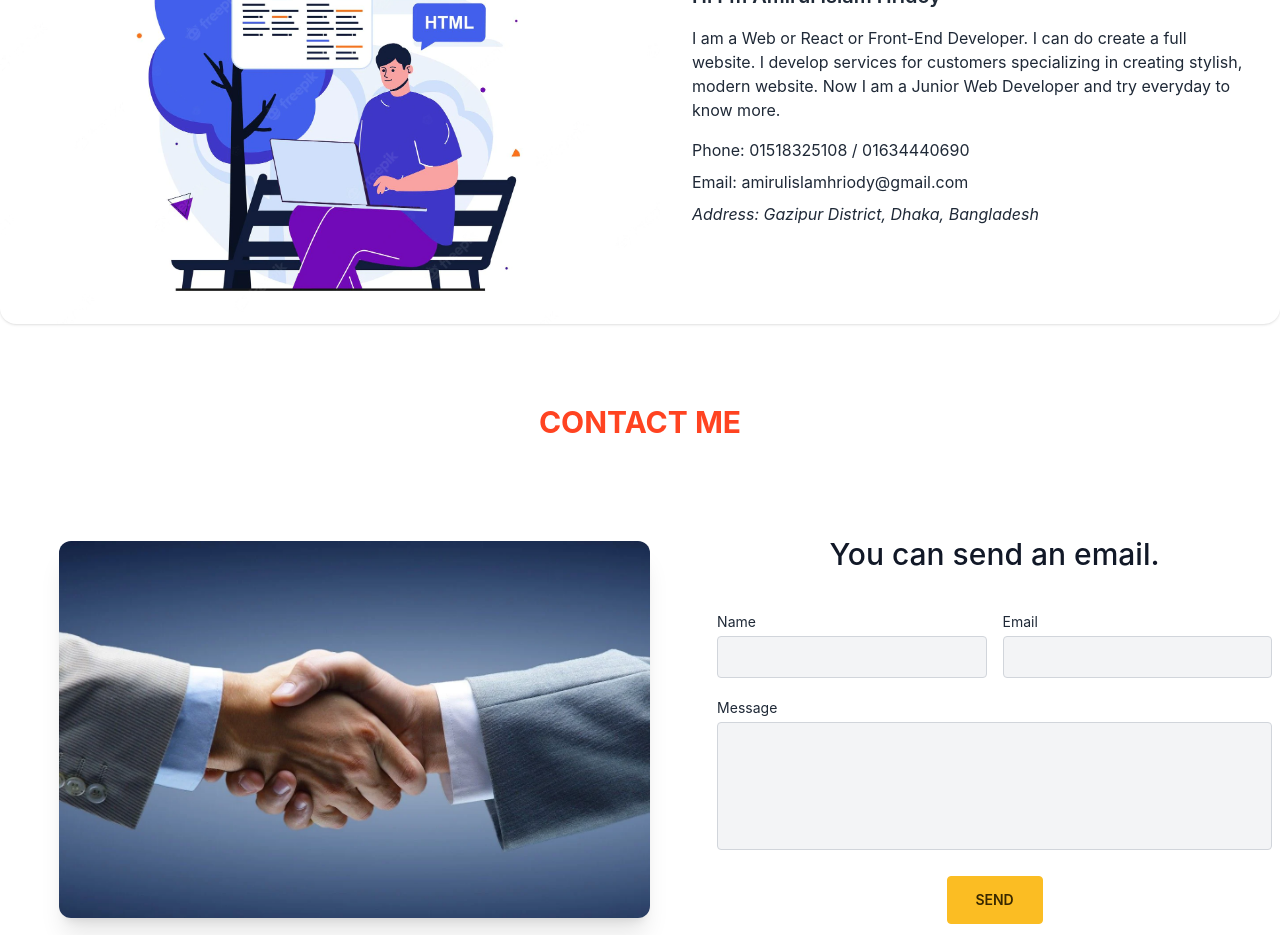
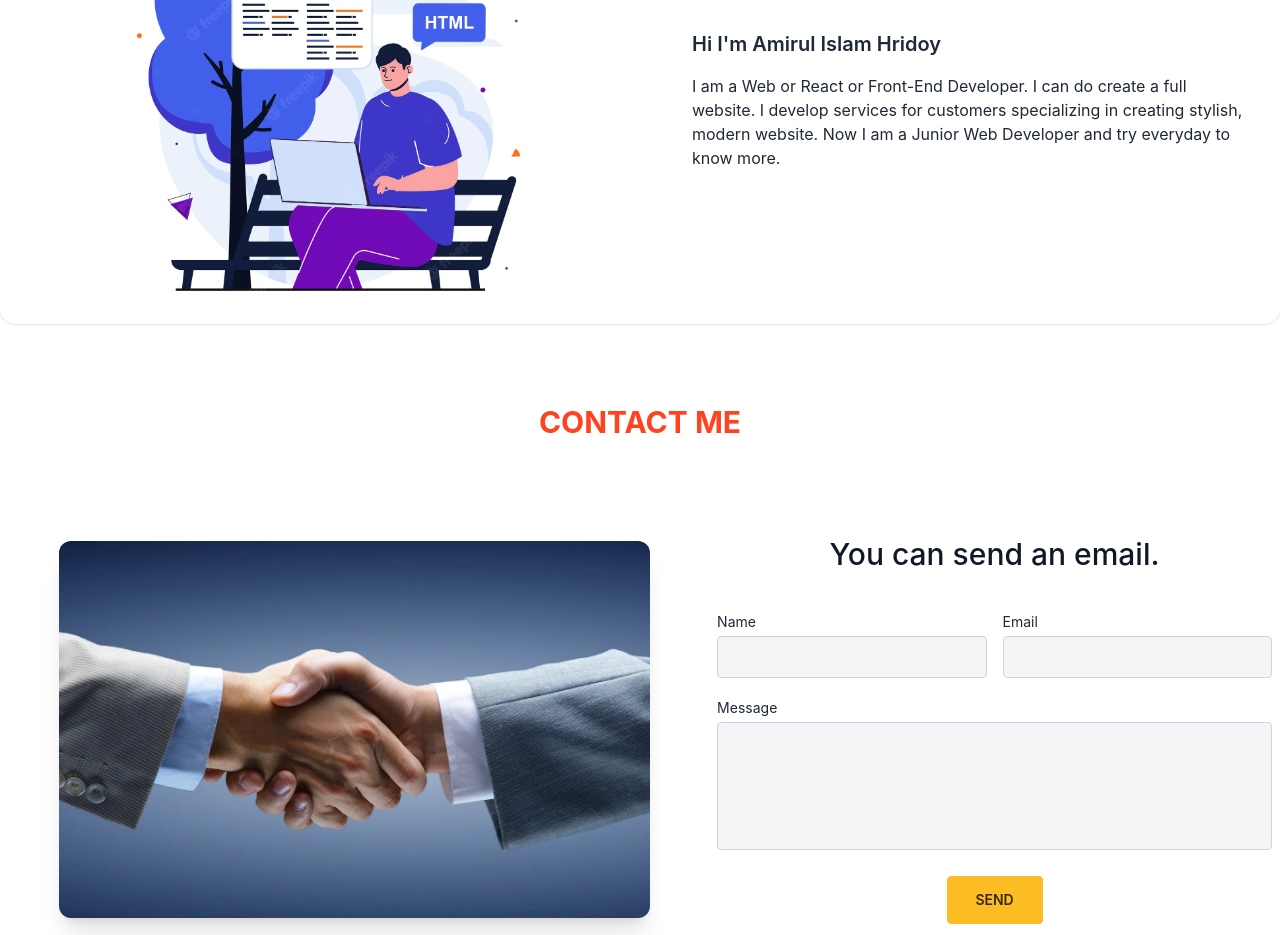
Before and after one commit to amirulislamhridoy/my-protfolio-client, a React (Create React App) app: page / in a window 1280 px wide. Shown: the part 1620-2555 px from the top of the page. Built offline with nearby package versions, Linux system fonts and the light colour scheme.

Commit message:
assignment submit last

```diff
--- a/src/pages/Home/About.js
+++ b/src/pages/Home/About.js
@@ -19,9 +19,9 @@ const About = () => {
             stylish, modern website. Now I am a Junior Web Developer and try
             everyday to know more.
           </h2>
-          <div>Phone: 01518325108 / 01634440690</div>
+          {/* <div>Phone: 01518325108 / 01634440690</div>
           <div>Email: amirulislamhriody@gmail.com</div>
-          <address>Address: Gazipur District, Dhaka, Bangladesh</address>
+          <address>Address: Gazipur District, Dhaka, Bangladesh</address> */}
         </div>
       </div>
     </section>
```
